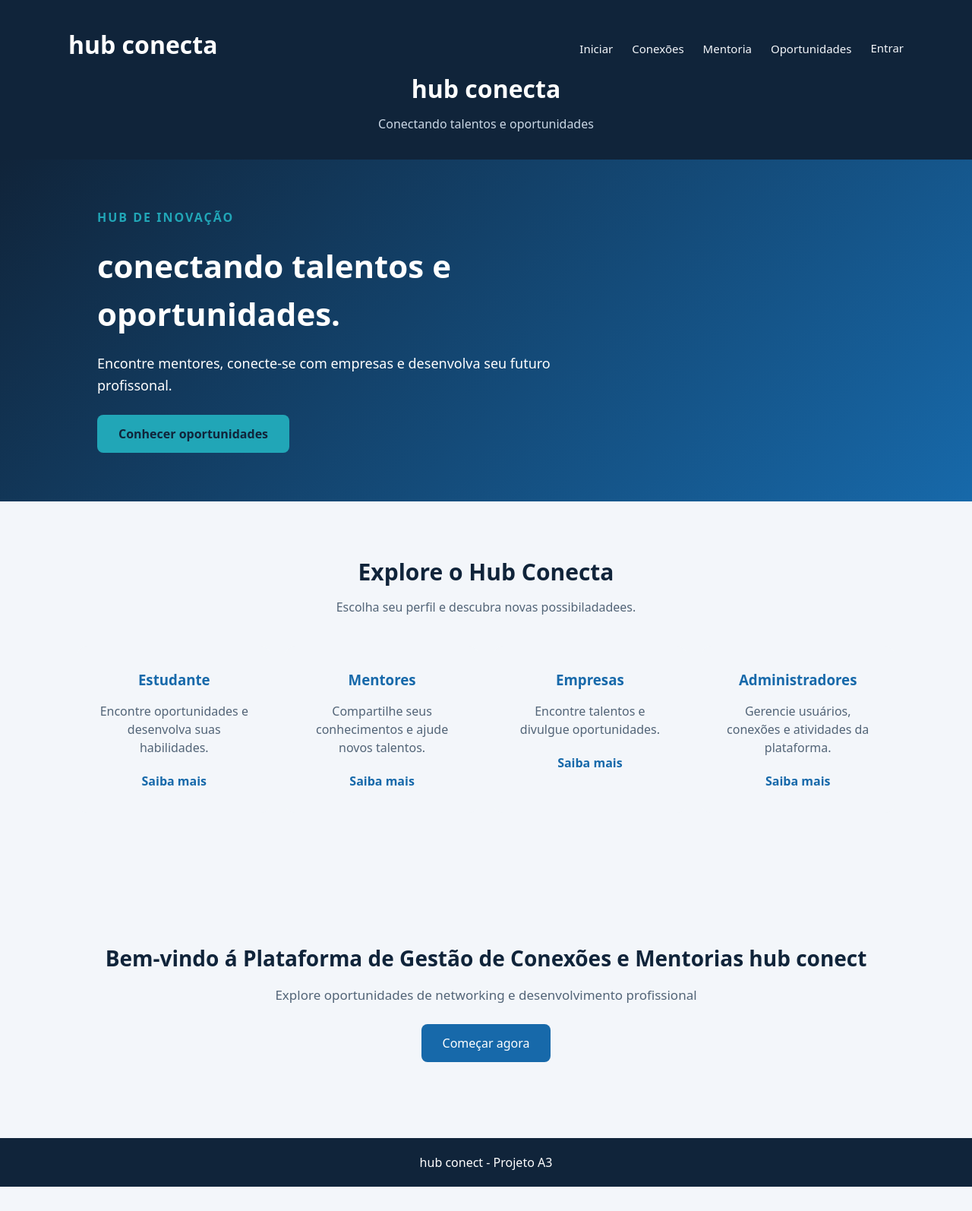
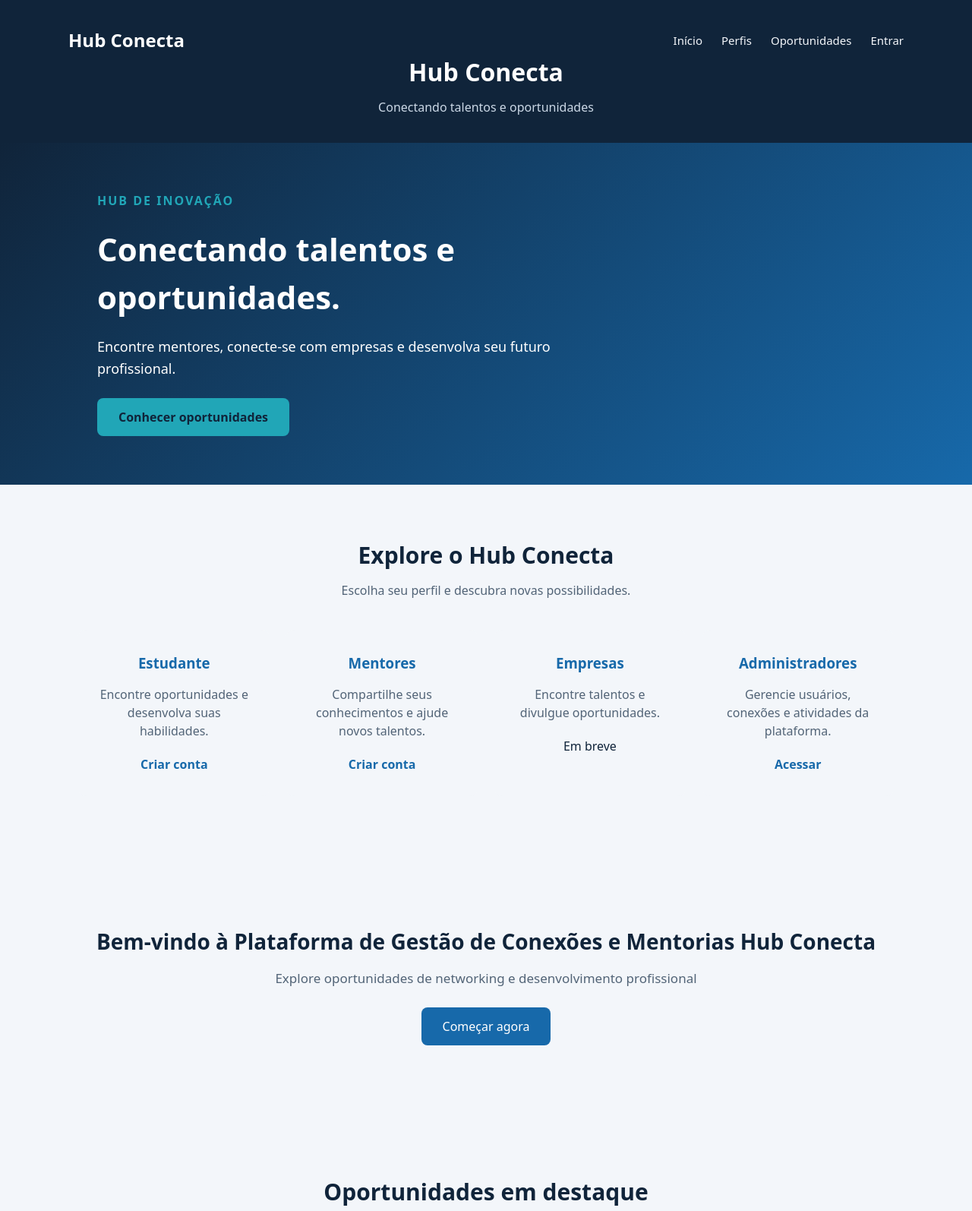
Before and after one commit to nascorsz/devops-hub, a plain HTML site: page frontend/index.html in a window 1280 px wide. Shown: the top 1594 px of the page at 76% size. Drawn offline with Linux system fonts and the light colour scheme.

Commit message:
fix: remove perfil Empresa, valida tipo no back-end, corrige index e README, adiciona config do admin

```diff
--- a/back-end/backend/pom.xml
+++ b/back-end/backend/pom.xml
@@ -5,7 +5,7 @@
 	<parent>
     	<groupId>org.springframework.boot</groupId>
     	<artifactId>spring-boot-starter-parent</artifactId>
-    	<version>4.1.3</version>
+    	<version>4.1.2</version>
     	<relativePath/>
 	</parent>
 	<groupId>com.squad</groupId>
--- a/frontend/index.html
+++ b/frontend/index.html
@@ -1,107 +1,87 @@
 <!DOCTYPE html>
-<html lang="en">
+<html lang="pt-BR">
 <head>
     <meta charset="UTF-8">
     <meta name="viewport" content="width=device-width, initial-scale=1.0">
-    <title>Plataforma de Gestão de Conexões e Mentorias do Hub (Matchmaking Acadêmico-Empresarial)</title>
+    <title>Hub Conecta | Gestão de Conexões e Mentorias</title>
     <link rel="stylesheet" href="style.css">
 </head>
 <body>
+
     <header>
         <nav class="menu">
-            <h1>hub conecta</h1>
+            <h2>Hub Conecta</h2>
             <ul>
-                <li><a href="#">Iniciar</a></li>
-                <li><a href="#">Conexões</a></li>
-                <li><a href="#">Mentoria</a></li>
-                <li><a href="#">Oportunidades</a></li>
-                <a href="login.html">Entrar</a>
+                <li><a href="index.html">Início</a></li>
+                <li><a href="#perfis">Perfis</a></li>
+                <li><a href="#oportunidades">Oportunidades</a></li>
+                <li><a href="login.html">Entrar</a></li>
             </ul>
         </nav>
-        <h1>hub conecta</h1>
+        <h1>Hub Conecta</h1>
         <p>Conectando talentos e oportunidades</p>
+    </header>
 
-    </header>
     <section class="inicio">
         <div class="inicio-conteudo">
-            <span> HUB DE INOVAÇÃO</span>
+            <span>HUB DE INOVAÇÃO</span>
 
-            <h2>conectando talentos e oportunidades.</h2>
+            <h2>Conectando talentos e oportunidades.</h2>
 
             <p>
                 Encontre mentores, conecte-se com empresas
-                e desenvolva seu futuro profissonal.
-
+                e desenvolva seu futuro profissional.
             </p>
 
-            <button>Conhecer oportunidades</button>
-
-
-
-
+            <button type="button" onclick="location.href='#oportunidades'">Conhecer oportunidades</button>
         </div>
-
-
-
-
     </section>
 
-    <section class="perfis">
+    <section class="perfis" id="perfis">
         <h2>Explore o Hub Conecta</h2>
         <p class="subtitulo">
-            Escolha seu perfil e descubra novas possibiladadees.
+            Escolha seu perfil e descubra novas possibilidades.
         </p>
         <div class="perfis-container">
 
             <div class="perfil-card">
                 <h3>Estudante</h3>
-                <p>Encontre oportunidades e desenvolva suas habilidades.
-                </p>
-                <a href="#">Saiba mais</a>
+                <p>Encontre oportunidades e desenvolva suas habilidades.</p>
+                <a href="cadastro.html">Criar conta</a>
             </div>
+
             <div class="perfil-card">
                 <h3>Mentores</h3>
                 <p>Compartilhe seus conhecimentos e ajude novos talentos.</p>
-                <a href="#">Saiba mais</a>
+                <a href="cadastro.html">Criar conta</a>
             </div>
+
             <div class="perfil-card">
                 <h3>Empresas</h3>
                 <p>Encontre talentos e divulgue oportunidades.</p>
-                <a href="#">Saiba mais</a>
+                <span>Em breve</span>
             </div>
+
             <div class="perfil-card">
                 <h3>Administradores</h3>
                 <p>Gerencie usuários, conexões e atividades da plataforma.</p>
-                <a href="#">Saiba mais</a>
+                <a href="login.html">Acessar</a>
             </div>
 
         </div>
     </section>
 
     <main>
-
-        <h2>Bem-vindo á Plataforma de Gestão de Conexões e Mentorias hub conect</h2>
+        <h2>Bem-vindo à Plataforma de Gestão de Conexões e Mentorias Hub Conecta</h2>
         <p>Explore oportunidades de networking e desenvolvimento profissional</p>
 
-        <button>Começar agora</button>
-
+        <button type="button" onclick="location.href='cadastro.html'">Começar agora</button>
     </main>
-
-    <footer>
-        <p> hub conect - Projeto A3</p>
-    </footer>
-
-
-
-
-
-
-
 
     <section class="oportunidades" id="oportunidades">
         <h2>Oportunidades em destaque</h2>
         <p class="subtitulo">
-            Descubra novas oportunidades para sua carreira.
+            Exemplos ilustrativos de oportunidades para a sua carreira.
         </p>
         <div class="oportunidades-container" id="listaOportunidades">
 
@@ -130,8 +110,11 @@
             </div>
 
         </div>
+    </section>
 
-    </section>
+    <footer>
+        <p>Hub Conecta - Projeto A3</p>
+    </footer>
 
     <script src="app.js"></script>
 
```
Also changed, not shown: frontend/cadastro.html (+4 -2 lines), 3 other files. Lines whose indentation alone changed are shown as unchanged.
